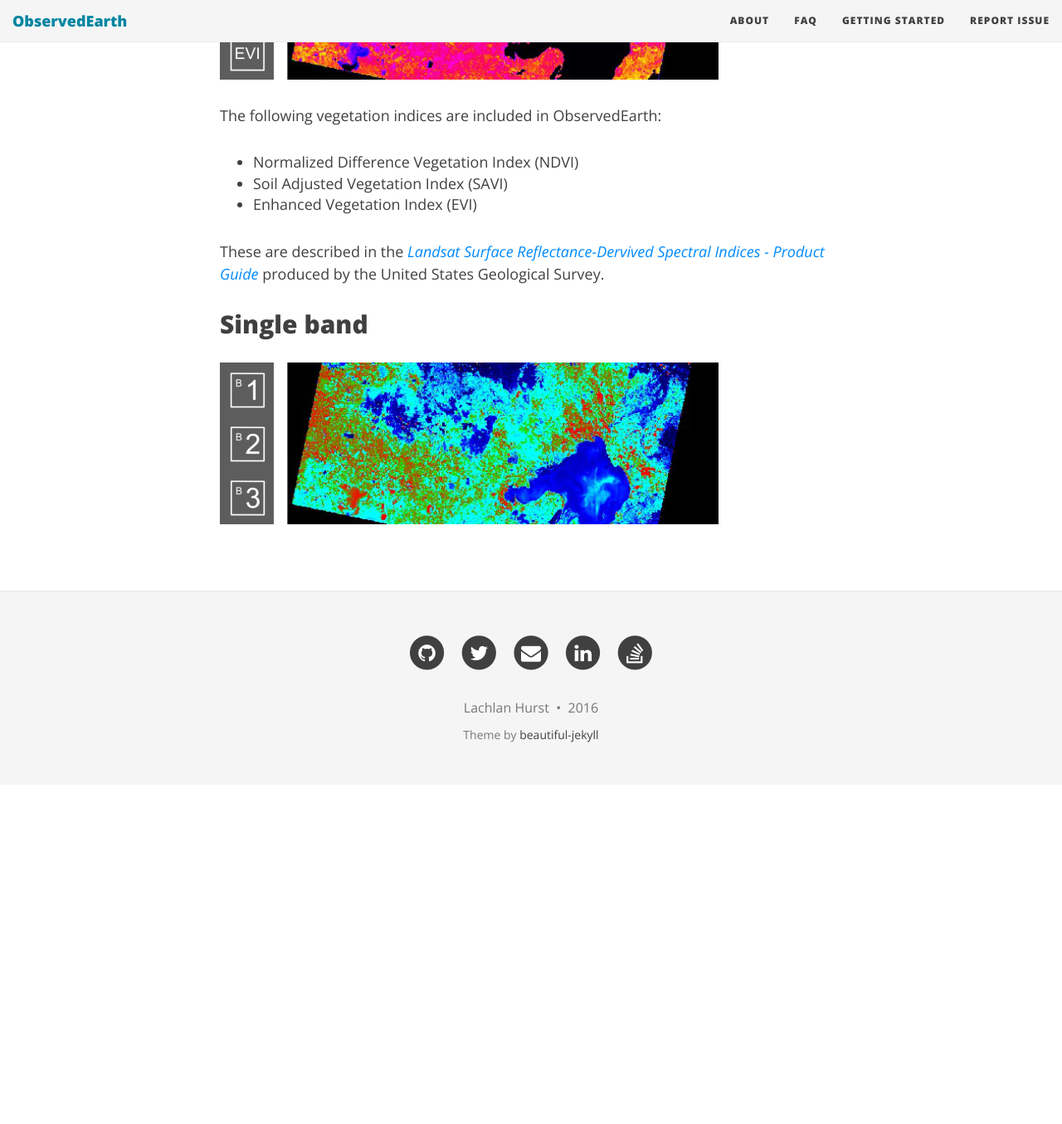
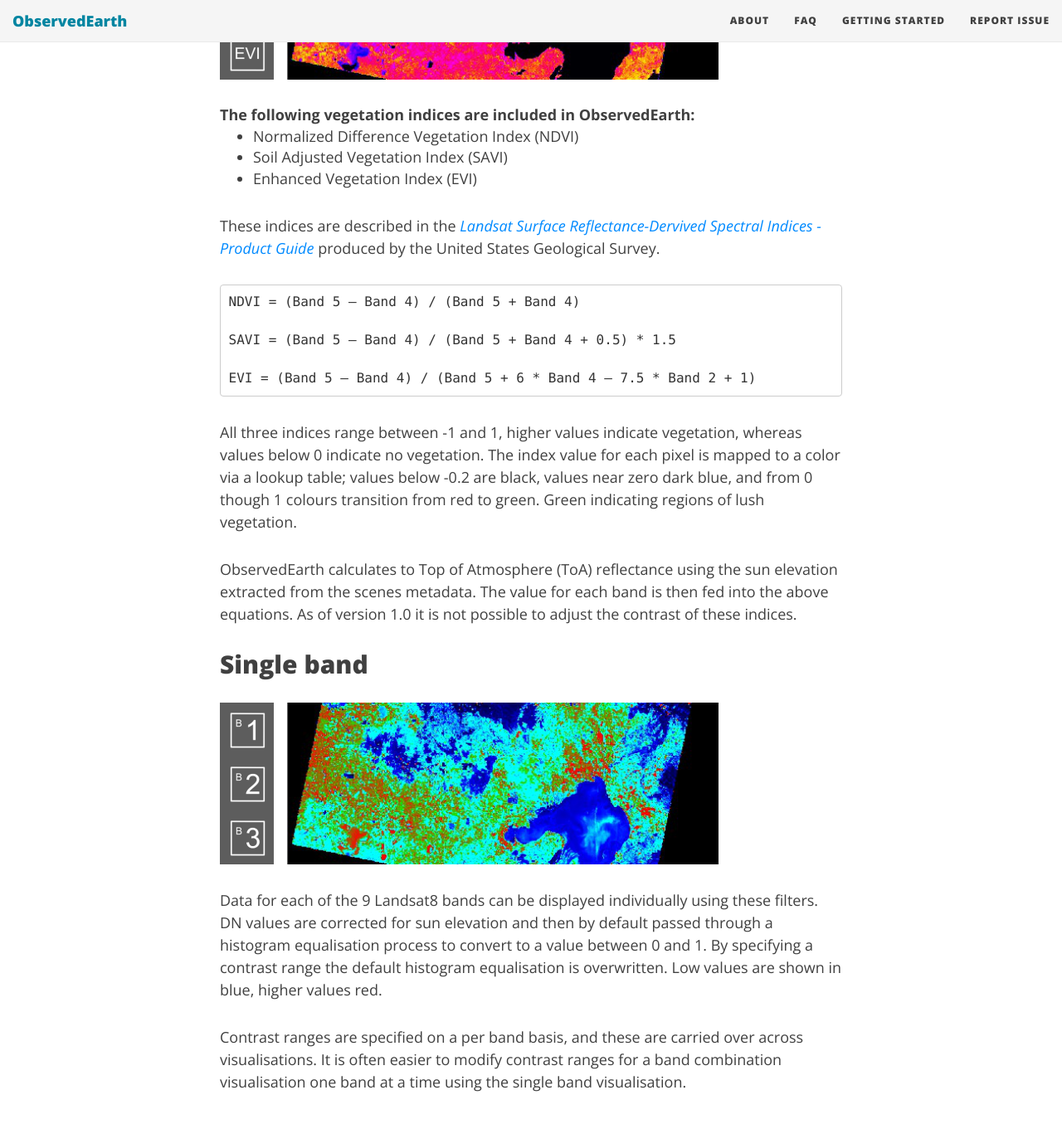
Before and after one commit to lachlanhurst/observedearth-web, a Jekyll site: the page built from visualisationfilters.md, in a window 1280 px wide and 1400 px high, scrolled down 4125 px. Shown: the top 1355 px of the window at 83% size. Built offline with Jekyll 4.4.1, drawn with Linux system fonts in a browser that asks for light colours; nearby versions of some CDN libraries; before the commit the page ends 5071 px from its top, so only the background shows below that.

Commit message:
completed section on vegetation indices and single band

```diff
--- a/visualisationfilters.md
+++ b/visualisationfilters.md
@@ -63,11 +63,26 @@ Bands 5, 6, and 4 are mapped to the RGB color channels in this visualisation.
 ![Vegetation indices](../img/visualisation_vegetationindices.png)
 
 The following vegetation indices are included in ObservedEarth:
+: ^
 * Normalized Difference Vegetation Index (NDVI)
 * Soil Adjusted Vegetation Index (SAVI)
 * Enhanced Vegetation Index (EVI)
 
-These are described in the [*Landsat Surface Reflectance-Dervived Spectral Indices - Product Guide*](http://landsat.usgs.gov/documents/si_product_guide.pdf) produced by the United States Geological Survey.
+These indices are described in the [*Landsat Surface Reflectance-Dervived Spectral Indices - Product Guide*](http://landsat.usgs.gov/documents/si_product_guide.pdf) produced by the United States Geological Survey.
+
+    NDVI = (Band 5 – Band 4) / (Band 5 + Band 4)
+
+    SAVI = (Band 5 – Band 4) / (Band 5 + Band 4 + 0.5) * 1.5
+
+    EVI = (Band 5 – Band 4) / (Band 5 + 6 * Band 4 – 7.5 * Band 2 + 1)
+
+All three indices range between -1 and 1, higher values indicate vegetation, whereas values below 0 indicate no vegetation. The index value for each pixel is mapped to a color via a lookup table; values below -0.2 are black, values near zero dark blue, and from 0 though 1 colours transition from red to green. Green indicating regions of lush vegetation.
+
+ObservedEarth calculates to Top of Atmosphere (ToA) reflectance using the sun elevation extracted from the scenes metadata. The value for each band is then fed into the above equations. As of version 1.0 it is not possible to adjust the contrast of these indices.
 
 ## Single band
 ![Single band](../img/visualisation_singleband.png)
+
+Data for each of the 9 Landsat8 bands can be displayed individually using these filters. DN values are corrected for sun elevation and then by default passed through a histogram equalisation process to convert to a value between 0 and 1. By specifying a contrast range the default histogram equalisation is overwritten. Low values are shown in blue, higher values red.
+
+Contrast ranges are specified on a per band basis, and these are carried over across visualisations. It is often easier to modify contrast ranges for a band combination visualisation one band at a time using the single band visualisation.
```
